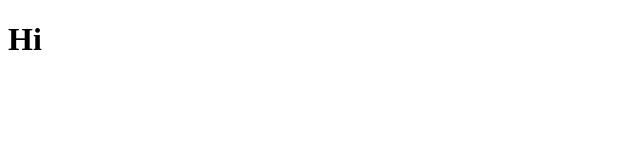
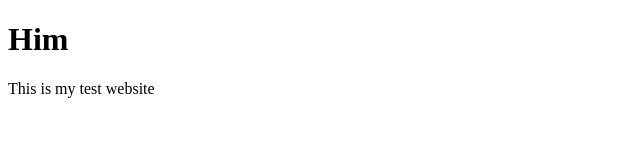
Before and after one commit to KruglovDmitrii/KruglovDmitrii.github.io, a plain HTML site: page index.html in a window 1280 px wide. Shown: the whole page, without its empty margins (0-640 px from the left). Drawn offline with Linux system fonts and the light colour scheme.

Commit message:
Commit for ssh testing

```diff
--- a/index.html
+++ b/index.html
@@ -6,6 +6,7 @@
 	<title>Hello Coursera!</title>
 </head>
 <body>
-<h1>Hi</h1>
+<h1>Him</h1>
+<p>This is my test website</p>
 </body>
 </html>
```
